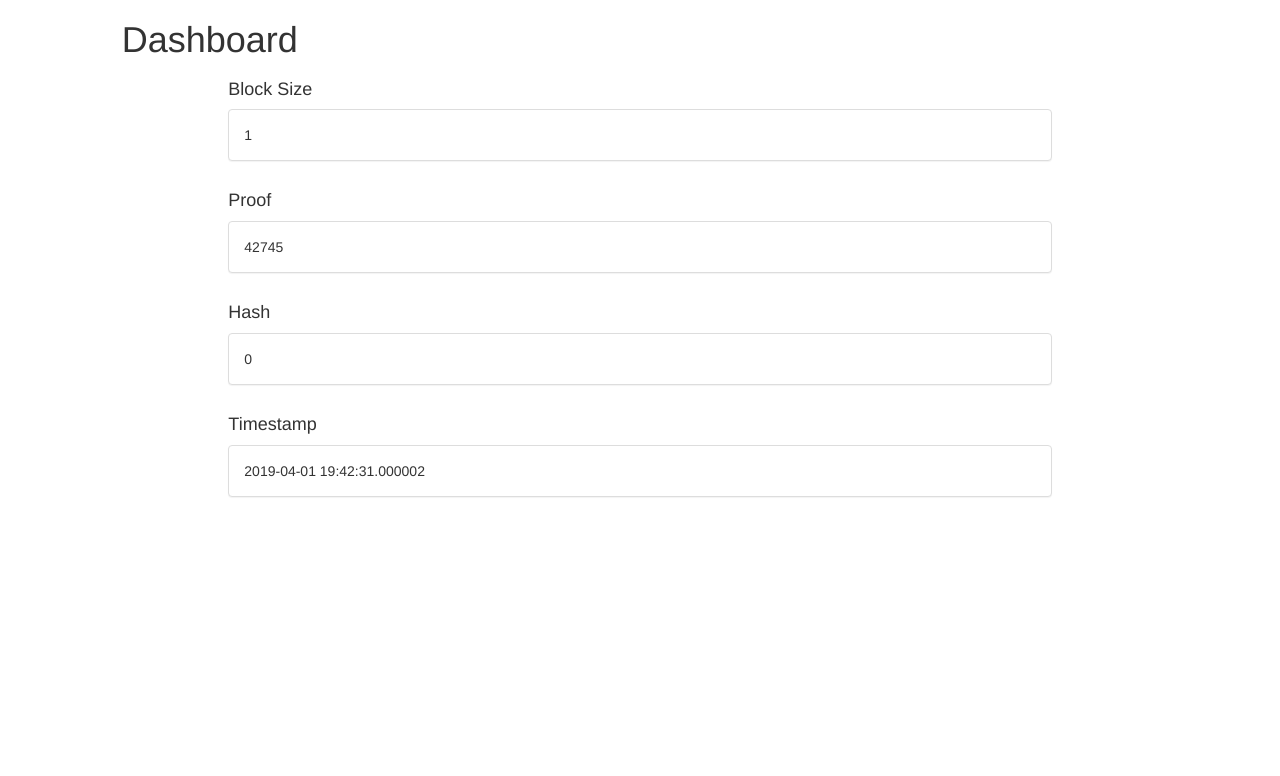
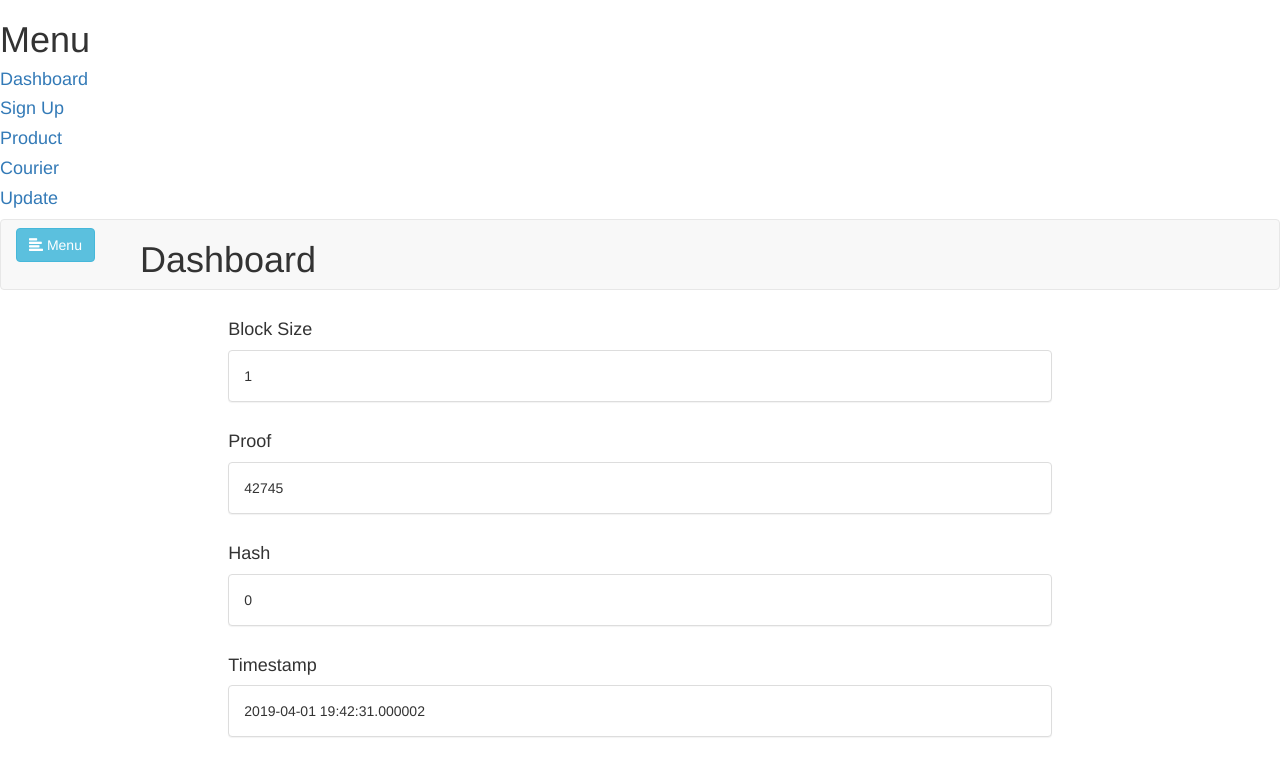
Before and after one commit to At0kSharma/cms_blockchain, a Flask app: page / in a window 1280 px wide. Shown: the top 776 px of the page. Run offline with Flask 2, Linux system fonts and the light colour scheme; some libraries are stand-ins or nearby versions.

Commit message:
Update index.html

```diff
--- a/app/templates/index.html
+++ b/app/templates/index.html
@@ -1,22 +1,72 @@
 <!DOCTYPE html>
-<html lang="en" dir="ltr">
+<html>
+    <head>
+        <meta charset="utf-8">
+        <meta name="viewport" content="width=device-width, initial-scale=1.0">
+        <meta http-equiv="X-UA-Compatible" content="IE=edge">
 
-<head>
+        <title>Collapsible sidebar using Bootstrap 3</title>
+
+        <!-- Bootstrap CSS CDN -->
         <link rel="stylesheet" href="https://maxcdn.bootstrapcdn.com/bootstrap/3.3.7/css/bootstrap.min.css"
         integrity="sha384-BVYiiSIFeK1dGmJRAkycuHAHRg32OmUcww7on3RYdg4Va+PmSTsz/K68vbdEjh4u" crossorigin="anonymous">
-    <meta charset="utf-8">
-    <title>NODE 5000</title>
+        <link href="{{ url_for('static',filename='css/style.css') }}" rel="stylesheet">
+
     </head>
+    <body>
 
-<body>
+
+
+        <div class="wrapper">
+            <!-- Sidebar Holder -->
+            <nav id="sidebar">
+                <div class="sidebar-header">
+                    <h1>Menu</h1>
+                </div>
+
+                <ul class="list-unstyled components">
+                    <li>
+                        <a href="{{ url_for('dashboard') }}"><h4>Dashboard</h4></a>
+                    </li>
+                    <li>
+                        <a href="{{ url_for('sign') }}"><h4>Sign Up</h4></a>
+                    </li>
+                    <li>
+                        <a href="{{ url_for('product') }}"><h4>Product</h4></a>
+                    </li>
+                    <li>
+                        <a href="{{ url_for('courier') }}"><h4>Courier</h4></a>
+                    </li>
+                    <li>
+                        <a href="{{ url_for('status') }}"><h4>Update</h4></a>
+                    </li>
+                </ul>
+
+            </nav>
+
+            <!-- Page Content Holder -->
+            <div id="content">
+
+                <nav class="navbar navbar-default">
                     <div class="container-fluid">
-        <div class="row">
+
+                        <div class="navbar-header">
+                            <button type="button" id="sidebarCollapse" class="btn btn-info navbar-btn">
+                                <i class="glyphicon glyphicon-align-left"></i>
+                                <span>Menu</span>
+                            </button>
+                        </div>
+                        <div class="navbar-header">
                             <div class="col-md-1"></div>
                             <div class="col-md-8">
                                 <h1>Dashboard</h1>
                             </div>
                             <div class="col-md-1"></div>
                         </div>
+                    </div>
+                </nav>
+
+                <div class="container-fluid">
 
                     <div class="row">
                         <div class="col-md-2"></div>
@@ -71,6 +121,31 @@
                     </div>
 
             </div>
+        </div>
+
+
+
+
+
+        <!-- jQuery CDN -->
+        <script src="https://code.jquery.com/jquery-1.12.0.min.js"></script>
+        <!-- Bootstrap Js CDN -->
+        <script src="https://maxcdn.bootstrapcdn.com/bootstrap/3.3.7/js/bootstrap.min.js"></script>
+        <!-- jQuery Custom Scroller CDN -->
+        <script src="https://cdnjs.cloudflare.com/ajax/libs/malihu-custom-scrollbar-plugin/3.1.5/jquery.mCustomScrollbar.concat.min.js"></script>
+
+        <script type="text/javascript">
+            $(document).ready(function () {
+                $("#sidebar").mCustomScrollbar({
+                    theme: "minimal"
+                });
+
+                $('#sidebarCollapse').on('click', function () {
+                    $('#sidebar, #content').toggleClass('active');
+                    $('.collapse.in').toggleClass('in');
+                    $('a[aria-expanded=true]').attr('aria-expanded', 'false');
+                });
+            });
+        </script>
     </body>
-
 </html>
```
Lines whose indentation alone changed are shown as unchanged.
